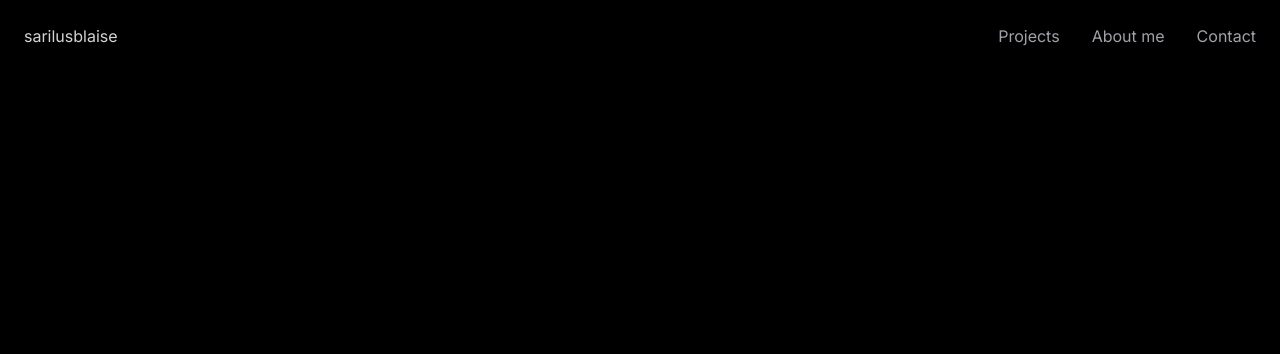
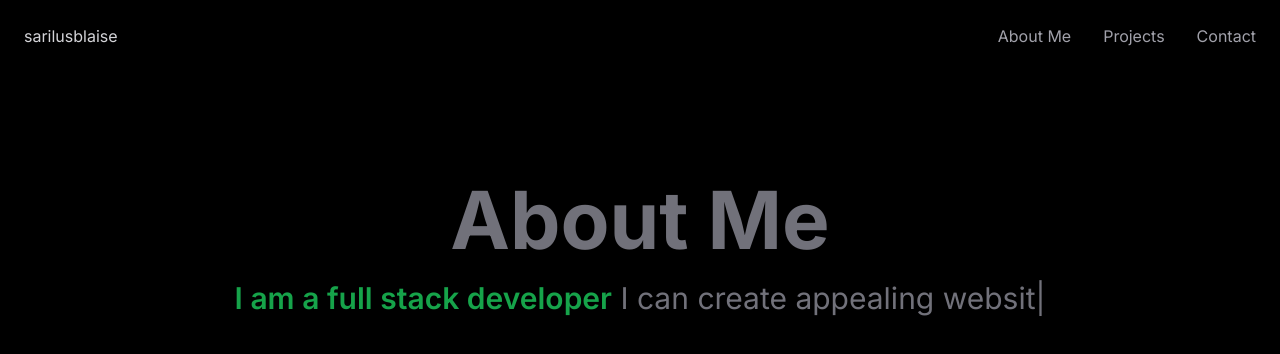
Before and after one commit to sarilusblaise/sarilusblaise-modern-portfolio, a Next.js app: page /about in a window 1280 px wide. Shown: the top 354 px of the page. Built offline with nearby package versions, Linux system fonts and the light colour scheme.

Commit message:
add type writer animation

```diff
--- a/app/about/page.tsx
+++ b/app/about/page.tsx
@@ -1,7 +1,18 @@
 import React from 'react'
+import Typewriter from '@/app/ui/about/type-writer'
+import { useRef } from "react";
+import gsap from "gsap";
+import { useGSAP } from "@gsap/react";
+import { TextPlugin } from "gsap/TextPlugin";
+
+gsap.registerPlugin(useGSAP,TextPlugin);
+
 
 export default function AboutPage() {
   return (
-    <div>AboutPage</div>
+    <section className='flex flex-col items-center justify-center p-8 mt-32'>
+      <h1 className='text-zinc-500 text-[3rem] sm:text-[4rem] md:text-[5rem] text-center font-bold '>About Me</h1>
+      <Typewriter/>
+    </section>
   )
 }
--- a/app/contact/page.tsx
+++ b/app/contact/page.tsx
@@ -1,7 +1,9 @@
 import React from 'react'
 
-export default function ContactPage() {
+export default function Contact() {
   return (
-    <div>Contact page</div>
+    <section className='flex flex-col items-center justify-center  mt-16'>
+      <h1 className='text-zinc-500 text-[9rem] sm:text-[11rem] '>Contact</h1>
+    </section>
   )
 }
--- a/app/projects/page.tsx
+++ b/app/projects/page.tsx
@@ -1,7 +1,10 @@
+
 import React from 'react'
 
 export default function ProjectsPage() {
   return (
-    <div>Projects Page</div>
+    <section className='flex flex-col items-center justify-center  mt-16'>
+      <h1 className='text-zinc-500 text-[9rem] sm:text-[11rem] '>Projects</h1>
+    </section>
   )
 }
--- /dev/null
+++ b/app/ui/about/type-writer.tsx
@@ -0,0 +1,65 @@
+'use client'
+import React from 'react'
+import {useRef} from 'react'
+import gsap from 'gsap'
+import { useGSAP } from '@gsap/react'
+import { TextPlugin } from "gsap/TextPlugin";
+
+gsap.registerPlugin(useGSAP,TextPlugin);
+export default function TypeWriter() {
+	const typeWriterRef = useRef<HTMLSpanElement>(null)
+	const cursorRef = useRef<HTMLSpanElement>(null)
+
+  useGSAP(()=>{
+    const words = [ 'create appealing website', 'use API', 'design secure API', 'manage secure database' ]
+
+		//Main timeline
+		let mainTimeline = gsap.timeline( {
+			repeat: -1
+		} )
+
+		// For each word , create a new timeline, use the  Text plugin, then append that timeline to the main one .
+		words.forEach( word => {
+			let textTimeline = gsap.timeline( {
+				repeat: 1,
+				yoyo: true,
+				repeatDelay: 3
+
+
+			} );
+			textTimeline.to( typeWriterRef.current, {
+				text: word,
+				duration: 2
+			} )
+			onUpdate: () => {
+				cursorTimeline.restart();
+				cursorTimeline.play();
+			}
+
+			onComplete: () => {
+				cursorTimeline.play()
+			}
+
+			mainTimeline.add( textTimeline );
+
+		} )
+
+		const cursorTimeline = gsap.timeline( {
+			repeat: -1,
+			repeatDelay: 0.8,
+		} );
+
+		cursorTimeline.to( cursorRef.current, {
+			opacity: 1,
+			duration: 0,
+		} ).to( cursorRef.current, {
+			opacity: 0,
+			duration: 0,
+			delay: .8
+		} )
+  }
+  )
+  return (
+<p className='text-zinc-500 text-3xl'> <span className='text-green-600  font-semibold'>I am a full stack developer</span>  I can <span ref={typeWriterRef}></span><span ref={cursorRef}>|</span></p>
+  )
+}
--- a/app/ui/home/navbar.tsx
+++ b/app/ui/home/navbar.tsx
@@ -32,13 +32,13 @@ export const Navigation: React.FC = () => {
 							href="/about"
 							className="duration-200 text-zinc-400 hover:text-zinc-100"
 						>
-							Projects
+							About Me
 						</Link>
 						<Link
 							href="/projects"
 							className="duration-200 text-zinc-400 hover:text-zinc-100"
 						>
-							About me
+						Projects
 						</Link>
 						<Link
 							href="/contact"
```
